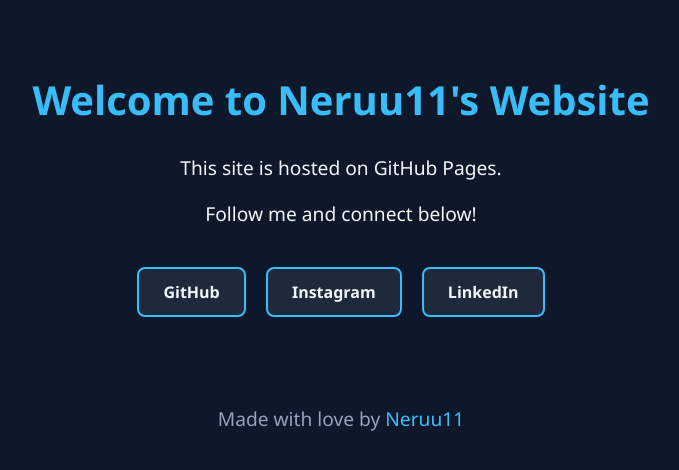
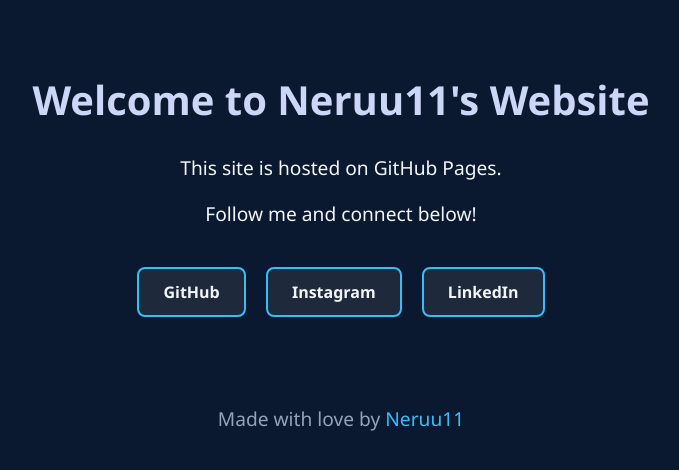
Before and after one commit to Neruu11/neruu11.github.io, a plain HTML site: page index.html in a window 1280 px wide. Shown: the whole page, without its empty margins (299-978 px from the left). Drawn offline with Linux system fonts and the light colour scheme.

Commit message:
Update index.html

```diff
--- a/index.html
+++ b/index.html
@@ -8,7 +8,7 @@
         body {
             margin: 0;
             font-family: 'Segoe UI', sans-serif;
-            background: #0f172a;
+            background: #0a192f;
             color: #f1f5f9;
             text-align: center;
             padding: 2rem;
@@ -18,7 +18,7 @@
         }
         h1 {
             font-size: 2.5rem;
-            color: #38bdf8;
+            color: #ccd6f6;
         }
         p {
             font-size: 1.2rem;
```
